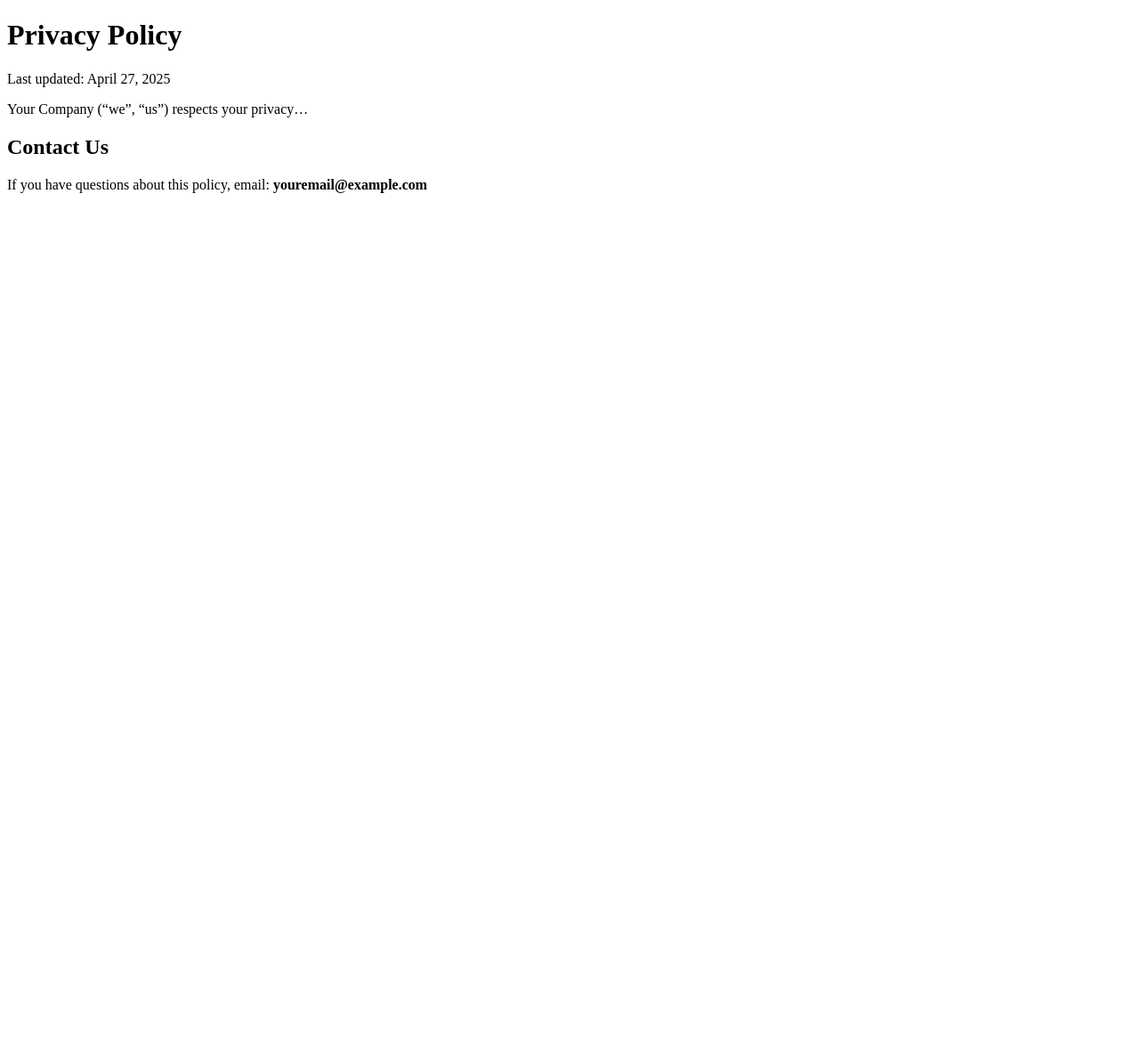
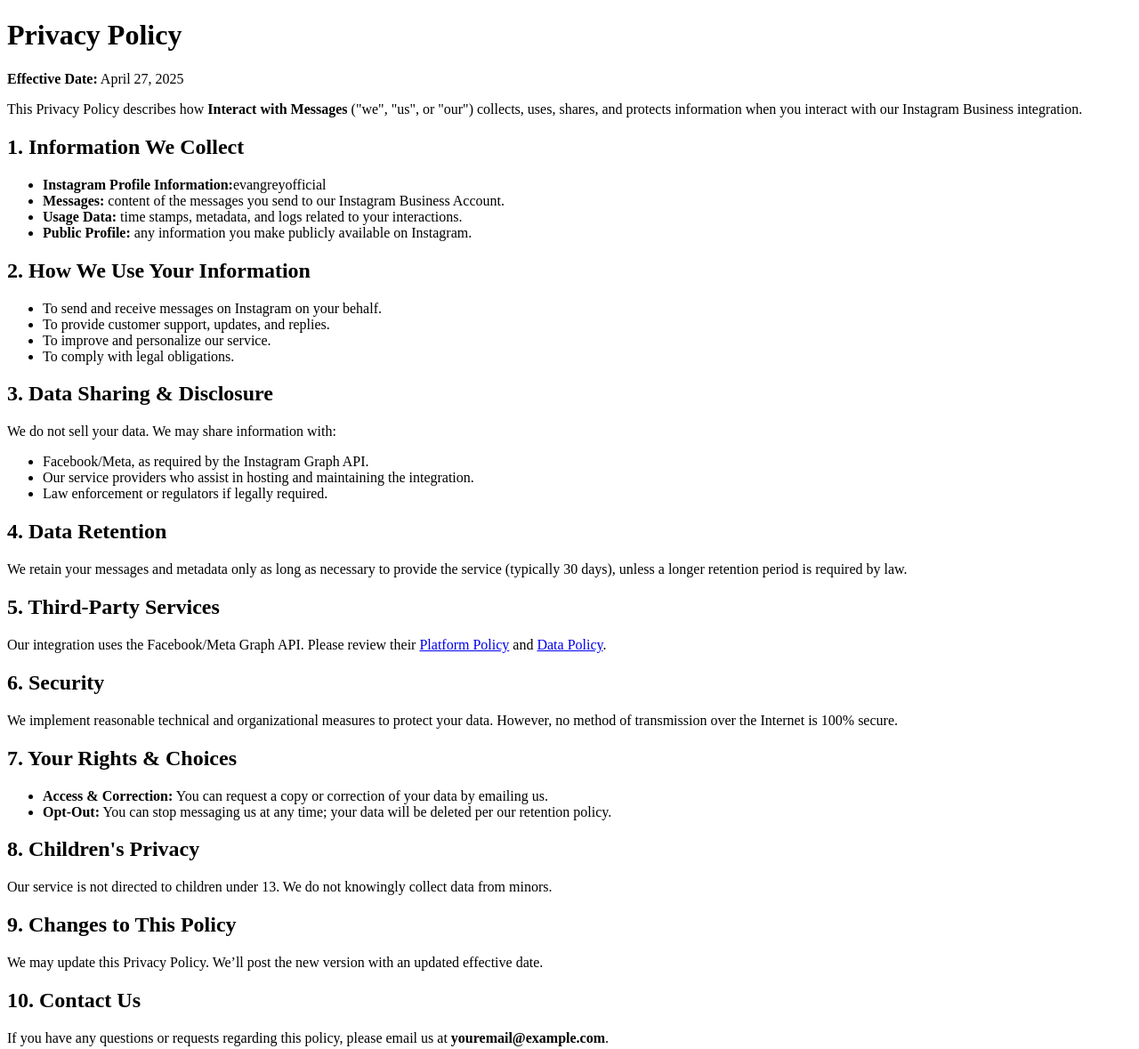
Before and after one commit to xXEvanGreyXx/privacy-policy, a plain HTML site: page index.html in a window 1280 px wide. Shown: the whole page at 89% size. Before the commit the page ends 800 px from the top, so only its background shows below. Drawn offline with Linux system fonts and the light colour scheme.

Commit message:
Update index.html

```diff
--- a/index.html
+++ b/index.html
@@ -2,14 +2,60 @@
 <html lang="en">
 <head>
   <meta charset="utf-8">
+  <meta name="viewport" content="width=device-width, initial-scale=1">
   <title>Privacy Policy</title>
-  <meta name="viewport" content="width=device-width,initial-scale=1">
 </head>
 <body>
   <h1>Privacy Policy</h1>
-  <p>Last updated: April 27, 2025</p>
-  <p>Your Company (“we”, “us”) respects your privacy…</p>
-  <h2>Contact Us</h2>
-  <p>If you have questions about this policy, email: <strong>youremail@example.com</strong></p>
+  <p><strong>Effective Date:</strong> April 27, 2025</p>
+  <p>This Privacy Policy describes how <strong>Interact with Messages</strong> ("we", "us", or "our") collects, uses, shares, and protects information when you interact with our Instagram Business integration.</p>
+
+  <h2>1. Information We Collect</h2>
+  <ul>
+    <li><strong>Instagram Profile Information:</strong>evangreyofficial</li>
+    <li><strong>Messages:</strong> content of the messages you send to our Instagram Business Account.</li>
+    <li><strong>Usage Data:</strong> time stamps, metadata, and logs related to your interactions.</li>
+    <li><strong>Public Profile:</strong> any information you make publicly available on Instagram.</li>
+  </ul>
+
+  <h2>2. How We Use Your Information</h2>
+  <ul>
+    <li>To send and receive messages on Instagram on your behalf.</li>
+    <li>To provide customer support, updates, and replies.</li>
+    <li>To improve and personalize our service.</li>
+    <li>To comply with legal obligations.</li>
+  </ul>
+
+  <h2>3. Data Sharing & Disclosure</h2>
+  <p>We do not sell your data. We may share information with:</p>
+  <ul>
+    <li>Facebook/Meta, as required by the Instagram Graph API.</li>
+    <li>Our service providers who assist in hosting and maintaining the integration.</li>
+    <li>Law enforcement or regulators if legally required.</li>
+  </ul>
+
+  <h2>4. Data Retention</h2>
+  <p>We retain your messages and metadata only as long as necessary to provide the service (typically 30 days), unless a longer retention period is required by law.</p>
+
+  <h2>5. Third-Party Services</h2>
+  <p>Our integration uses the Facebook/Meta Graph API. Please review their <a href="https://developers.facebook.com/policy/" target="_blank">Platform Policy</a> and <a href="https://www.facebook.com/policy.php" target="_blank">Data Policy</a>.</p>
+
+  <h2>6. Security</h2>
+  <p>We implement reasonable technical and organizational measures to protect your data. However, no method of transmission over the Internet is 100% secure.</p>
+
+  <h2>7. Your Rights & Choices</h2>
+  <ul>
+    <li><strong>Access & Correction:</strong> You can request a copy or correction of your data by emailing us.</li>
+    <li><strong>Opt-Out:</strong> You can stop messaging us at any time; your data will be deleted per our retention policy.</li>
+  </ul>
+
+  <h2>8. Children's Privacy</h2>
+  <p>Our service is not directed to children under 13. We do not knowingly collect data from minors.</p>
+
+  <h2>9. Changes to This Policy</h2>
+  <p>We may update this Privacy Policy. We’ll post the new version with an updated effective date.</p>
+
+  <h2>10. Contact Us</h2>
+  <p>If you have any questions or requests regarding this policy, please email us at <strong>youremail@example.com</strong>.</p>
 </body>
 </html>
```
